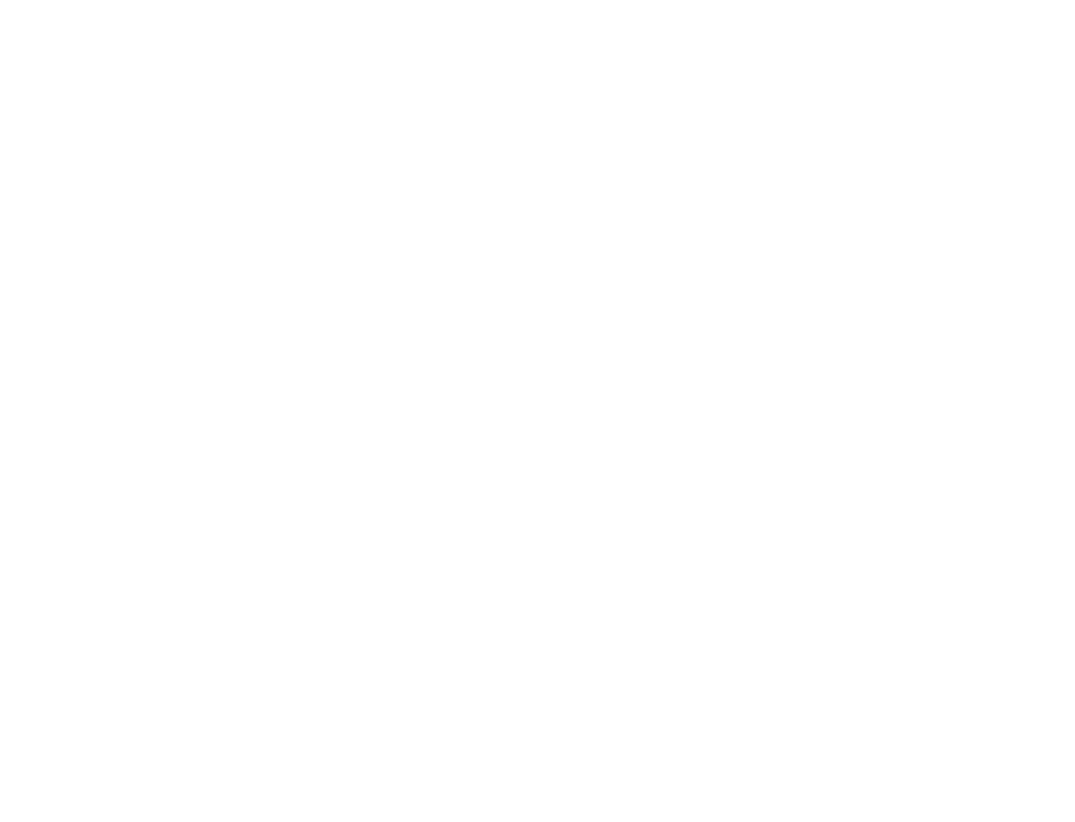
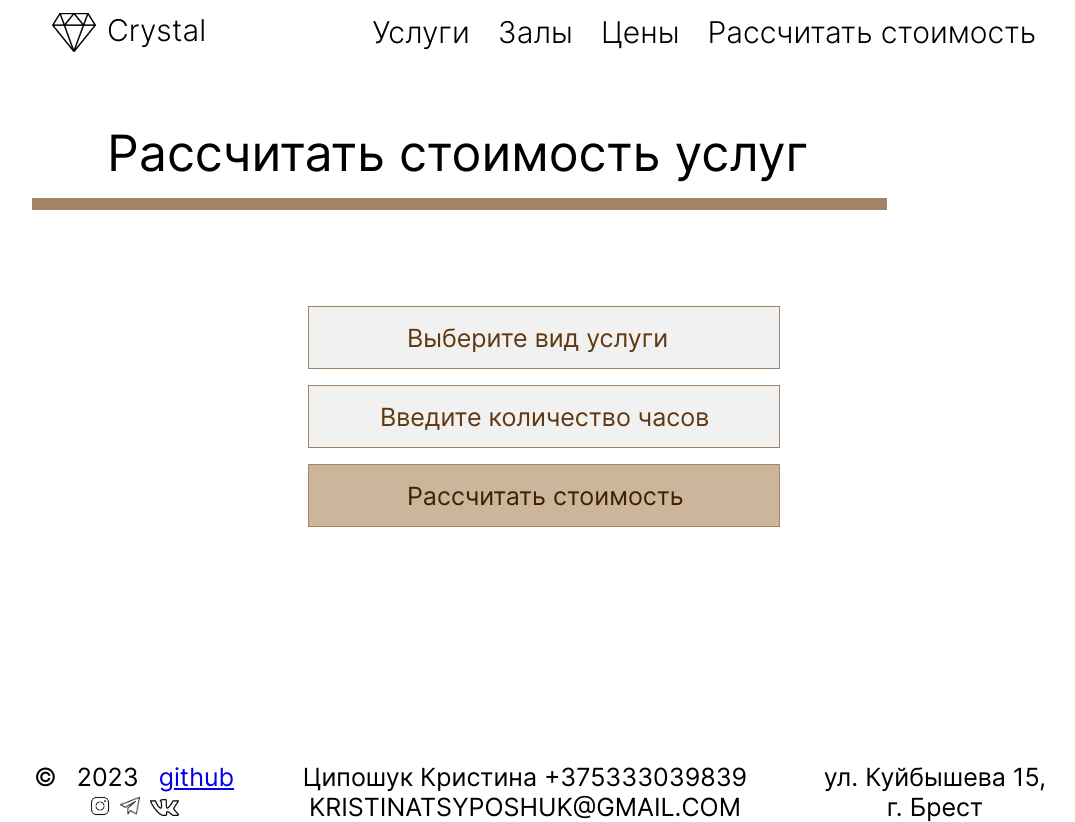
Before and after one commit to TsyposhukKristina/BSTU-fotostudiyaCrystal, a plain HTML site: page calc.html in a window 1280 px wide. Shown: the whole page, without its empty margins (96-1171 px from the left). Before the commit the page ends 800 px from the top, so only its background shows below. Drawn offline with Linux system fonts and the light colour scheme.

Commit message:
feat: add calc in html
Верстка страницы для калькулятора

```diff
--- a/calc.html
+++ b/calc.html
@@ -0,0 +1,110 @@
+<!DOCTYPE html>
+<html lang="ru">
+<head>
+    <meta charset="UTF-8">
+    <meta http-equiv="X-UA-Compatible" content="IE=edge">
+    <meta name="viewport" content="width=device-width, initial-scale=1.0">
+
+    <link rel="icon" href="assets/png/free-icon-diamond-4477730.png" type="image/x-icon">
+
+    <link rel="preconnect" href="https://fonts.googleapis.com">
+    <link rel="preconnect" href="https://fonts.gstatic.com" crossorigin>
+    <link href="https://fonts.googleapis.com/css2?family=Inter&display=swap" rel="stylesheet">
+
+    <link rel="stylesheet" href="style.css">
+
+
+
+    <title>Фотостудия Crystal</title>
+
+
+</head>
+
+<body>
+   <header class="header">
+         <div class="wrapper">
+            <div class="header__wrapper">
+                <div class="header__logo">
+
+                    <a href="/" class="header__logo-link">
+                        <img src="./assets/png/logocrystal.png" alt="Crystal"
+                        class="header__logo-pic" >
+                    </a>
+                    <div class="header__logo_text">
+                        <a href="/" class="header__logo_text-link">
+                           Crystal
+                     </a>
+                     </div>
+
+                </div>
+
+                    <nav class="header__nav">
+
+                        <input id="menu-toggle" type="checkbox">
+                        <label class="menu-btn" for="menu-toggle">
+                          <span></span>
+                        </label>
+
+                        <ul class="header__list">
+                        <li class="header__item">
+                             <a href="#!" class="header__link">Услуги</a>
+                        </li>
+                        <li class="header__item">
+                            <a href="#!" class="header__link">Залы</a>
+                        </li>
+                        <li class="header__item">
+                             <a href="#!" class="header__link">Цены</a>
+                        </li>
+                        <li class="header__item-last">
+                            <a href="calc.html" class="header__link">Рассчитать стоимость</a>
+                        </li>
+                    </ul>
+                </nav>
+            </div>
+        </div>
+    </header>
+
+<main class="main">
+
+    <section class="calc wrapper">
+        <h2 class="calc__title page__title">Рассчитать стоимость услуг</h2>
+        <div class="calc__line page__line"> </div>
+        <div class="calc__poledlyazapoln">
+            <div class="calc__pole">
+                <p class="calc__pole_text">Выберите вид услуги</p>
+            </div>
+            <div class="calc__pole">
+                <p class="calc__pole_text-second">Введите количество часов</p>
+            </div>
+            <div class="calc__pole-itog">
+                <p class="calc__pole_text-itog">Рассчитать стоимость</p>
+            </div>
+        </div>
+    </section>
+
+    <div class="footer__calc wrapper">
+        <div class="footer__first">
+            <div class="footer__one">
+              <span>©</span>
+              <span>2023</span>
+              <a href="https://github.com/TsyposhukKristina">github</a>
+            </div>
+            <div class="footer__links">
+                <a href="#">
+                    <img class="icon__inst" src="./assets/png/icons8-instagram-250(1).png" alt="">
+                </a>
+                <a href="#">
+                    <img class="icon__tg" src="./assets/png/icons8-telegram-96.png" alt="">
+                </a>
+                <a href="#">
+                    <img class="icon__vk" src="./assets/png/vk.png" alt="">
+                </a>
+            </div>
+        </div>
+        <div><p class="footer_second">Ципошук Кристина +375333039839<br>
+            KRISTINATSYPOSHUK@GMAIL.COM
+        </p></div>
+        <div><p class="footer_second">ул. Куйбышева 15,<br>
+            г. Брест
+        </p></div>
+     </div>
```
Also changed, not shown: index.html (+1 -1 lines).
